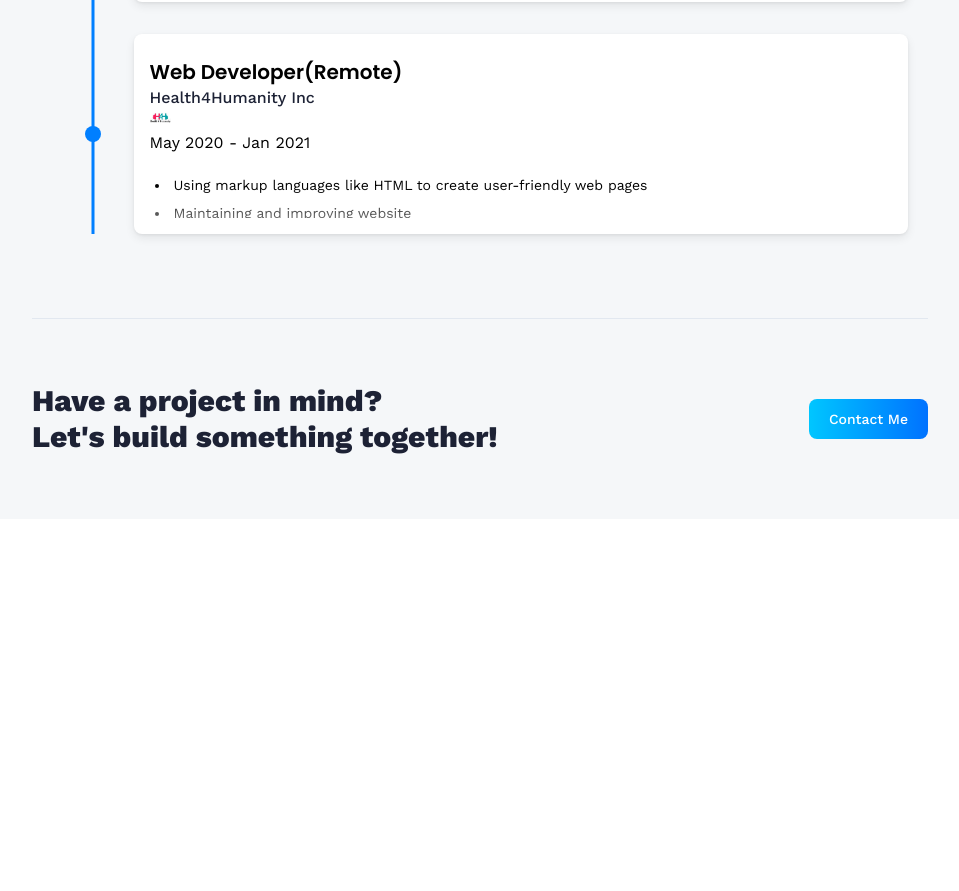
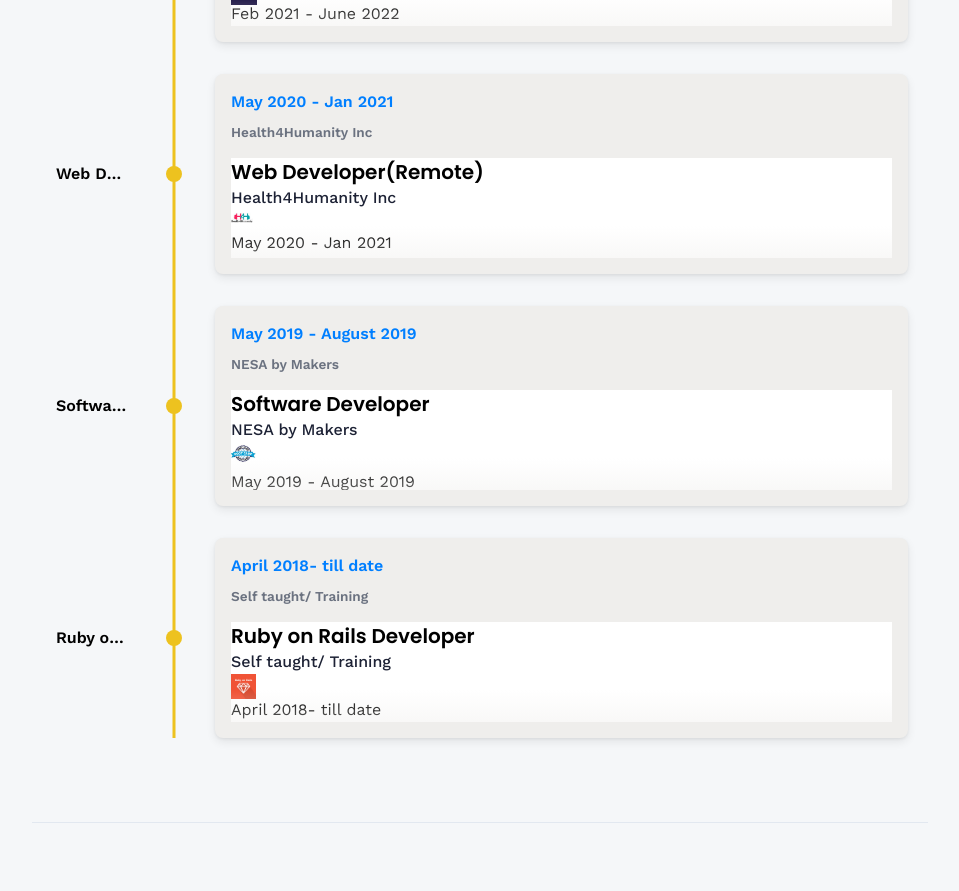
Before and after one commit to Mekarosi/3d-portfolio, a React (Vite) app: page /about in a window 1280 px wide. Shown: the part 1680-2571 px from the top of the page, without its empty margins (160-1119 px from the left). Before the commit the page ends 2199 px from the top, so only its background shows below. Built offline with nearby package versions, Linux system fonts and the light colour scheme.

Commit message:
Added content

```diff
--- a/src/constants/index.js
+++ b/src/constants/index.js
@@ -40,6 +40,7 @@ import ror from "../assets/extras/ror.png"
 import cohit from "../assets/extras/cohit.JPG"
 import h4h from "../assets/extras/h4h.JPG"
 import midland from "../assets/extras/midland.JPG"
+import bootcamp from "../assets/extras/bootcamp.JPG"
 
 
 export const skills = [
@@ -126,12 +127,25 @@ export const skills = [
 ];
 
 export const experiences = [
+    // {
+    //     title: "Full-stack Developer",
+    //     company_name: "Midland Digital Solutions",
+    //     icon: midland,
+    //     iconBg: "#accbe1",
+    //     date: "June 2021 - Jan 2022",
+    //     points: [
+    //         "Developing and maintaining web applications using React.js for frontend and Nodejs for backend.",
+    //         "Collaborating with cross-functional teams including designers, product managers, and other developers to create high-quality products.",
+    //         "Implementing responsive design and ensuring cross-browser compatibility.",
+
+    //     ],
+    // },
     {
         title: "Full-stack Developer",
-        company_name: "Midland Digital Solutions",
+        cardTitle: "June 2021 - Jan 2022",
+        cardSubtitle: "Midland Digital Solutions",
         icon: midland,
         iconBg: "#accbe1",
-        date: "June 2021 - Jan 2022",
         points: [
             "Developing and maintaining web applications using React.js for frontend and Nodejs for backend.",
             "Collaborating with cross-functional teams including designers, product managers, and other developers to create high-quality products.",
@@ -141,27 +155,63 @@ export const experiences = [
     },
     {
         title: "React Developer",
-        company_name: "Cohit",
+        cardTitle: "Feb 2021 - June 2022",
+        cardSubtitle: "Cohit",
         icon: cohit,
         iconBg: "#fbc3bc",
-        date: "Feb 2021 - June 2022",
         points: [
             "Design and implementation of user interfaces (UIs) and UI components using React, a front-end JavaScript library.",
             "Collaborating with back-end developers and web designers to improve usability",
             "Participating in code reviews and providing constructive feedback to other developers.",
+            "Managing application programming interfaces (APIs).",
             "Implementation of SEO principles"
         ],
     },
     {
         title: "Web Developer(Remote)",
-        company_name: "Health4Humanity Inc",
+        cardTitle: "May 2020 - Jan 2021",
+        cardSubtitle: "Health4Humanity Inc",
         icon: h4h,
         iconBg: "#b7e4c7",
-        date: "May 2020 - Jan 2021",
         points: [
             "Using markup languages like HTML to create user-friendly web pages",
             "Maintaining and improving website",
             "Implementing responsive design and ensuring cross-browser compatibility.",
+
+        ],
+    },
+    {
+        title: "Software Developer",
+        cardTitle: "May 2019 - August 2019",
+        cardSubtitle: "NESA by Makers",
+        icon: bootcamp,
+        iconBg: "#b7e4c7",
+        points: [
+            "A 4 months intensive coding Bootcamp for full stack developer",
+            "Understand and implement frameworks like Jquery, ReactJs, NodeJs, ExpressJs",
+            "Implement proper collaboration skills",
+            "Using markup languages like HTML to create user-friendly web pages",
+            "Designing, building, and managing Ruby code.",
+            "Incorporating data storage into valuable solutions.",
+            "Identifying and understanding programming challenges and providing reliable solutions",
+            "Understanding the MVC paradigm",
+            "Proper implementation of Git commands"
+
+        ],
+    },
+    {
+        title: "Ruby on Rails Developer",
+        cardTitle: "April 2018- till date",
+        cardSubtitle: "Self taught/ Training",
+        icon: ror,
+        iconBg: "#b7e4c7",
+        points: [
+            "Using markup languages like HTML to create user-friendly web pages",
+            "Designing, building, and managing Ruby code.",
+            "Incorporating data storage into valuable solutions.",
+            "Identifying and understanding programming challenges and providing reliable solutions",
+            "Understanding the MVC paradigm",
+            "Proper implementation of Git commands"
 
         ],
     },
--- a/src/models/office.jsx
+++ b/src/models/office.jsx
@@ -73,7 +73,7 @@ const Office = ({ isRotating, setIsRotating,setCurrentStage, ...props }) => {
     }
   }
 
-  const handleKeyUp = () => {
+  const handleKeyUp = (e) => {
     if(e.key === 'ArrowLeft' || e.key === 'ArrowRight'){
        setIsRotating(false)
     }
--- a/src/pages/About.jsx
+++ b/src/pages/About.jsx
@@ -65,29 +65,41 @@ const About = () => {
 
 
       <div className='py-16'>
-        <h3 className='subhead-text'>Work Experience</h3>
+        <h3 className='subhead-text'>Work Experience / Training</h3>
         <div className='mt-5 flex flex-col gap-3 text-slate-500'>
-        <p>I've worked with all sorts of companies, leveling up my Skills and teaming up with smart people. Here's the rundown:</p>
+        <p>My work experiences and trainings has enabled me to level up my Skills and team up with smart people. Here's the rundown:</p>
       </div>
       <div className='mt-12 flex'>
 
-          <Chrono mode="VERTICAL" >
+          <Chrono
+          mode="VERTICAL"
+          items={experiences}
+          slideShow
+          slideItemDuration={2500}
+          slideShowType="slide_from_sides"
+          theme={{
+            primary: '#EDC21F',
+            secondary: '#F0EEBD',
+            cardBgColor: '#EFEEEC',
+            titleColor: 'black',
+            titleColorActive: '#1E1BEF',
+          }}
+          >
           {experiences.map((experience) => (
-              <div key={experience.company_name} date={experience.date}>
+              <div key={experience.cardSubtitle} cardTitle={experience.cardTitle}>
                 <h3 className='text-black text-xl font-poppins font-semibold' >{experience.title}</h3>
-                <p className='text-black-500 font-medium font-base'>{experience.company_name}</p>
+                <p className='text-black-500 font-medium font-base'>{experience.cardSubtitle}</p>
 
                 <div className="chrono-icons w-[4%] h-[4%] object-contain mb-3">
-                  <img src={experience.icon} alt={experience.company_name} />
+                  <img src={experience.icon} alt={experience.cardSubtitle} />
                 </div>
-                {experience.date}
+                {experience.cardTitle}
                 <ul className='my-5 list-disc ml-5 space-y-2'>
             {experience.points.map((point, index) => (
               <li
                 className='text-black font-normal pl-1 text-sm'
                 key={`experience-point-${index}`}
                 >
-
                 {point}
                 <br />
 
```
Also changed, not shown: src/assets/extras/bootcamp.JPG (added).
